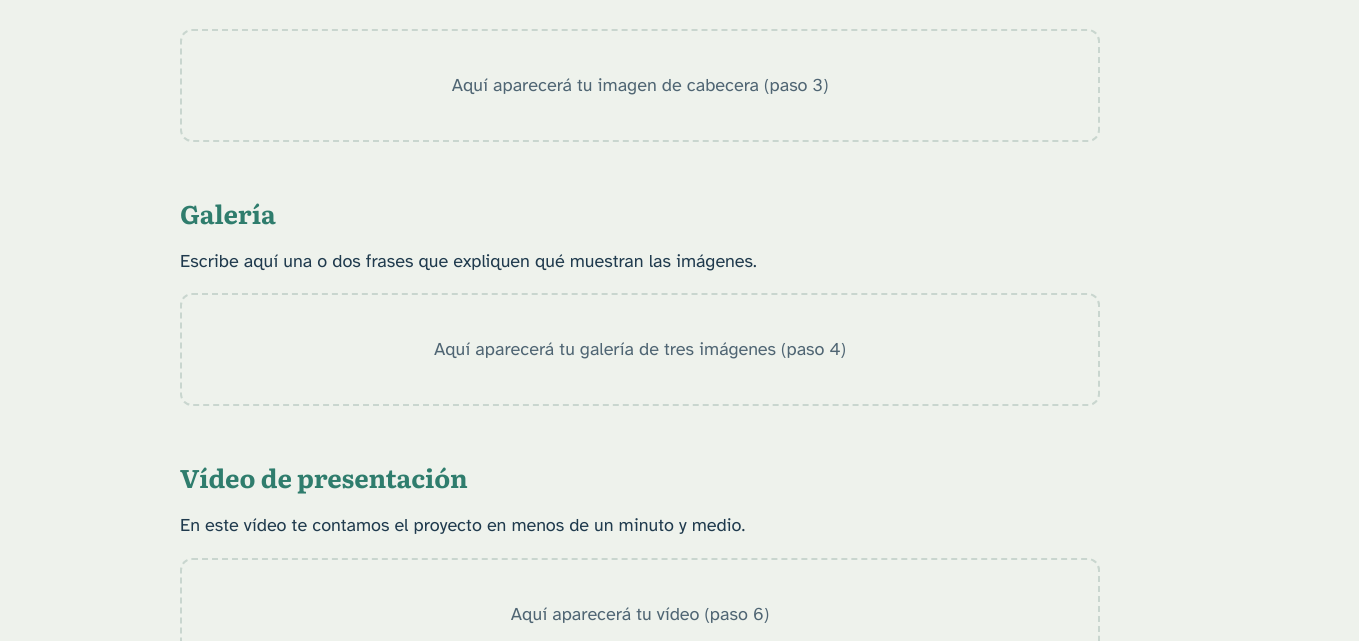
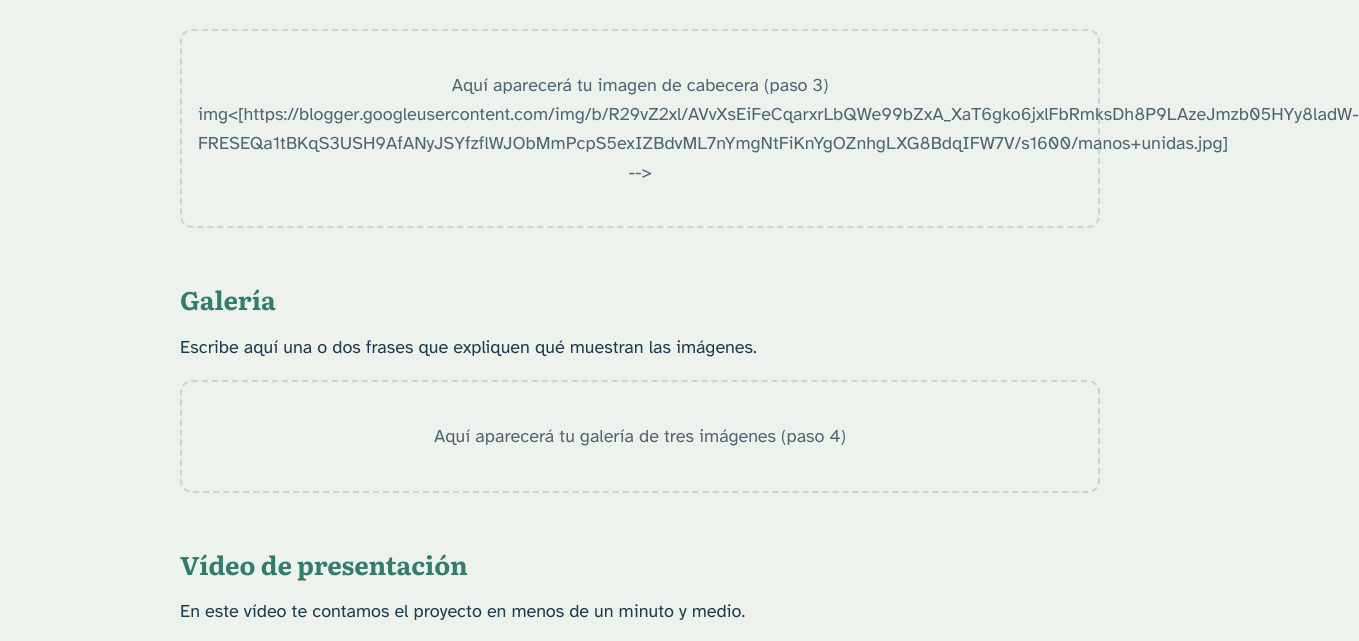
Before and after one commit to lauramendozauca/-practica-imagenes-video, a plain HTML site: page index.html in a window 1280 px wide. Shown: the part 150-791 px from the top of the page, 1359 px wide, since content can reach past the window. Drawn offline with Linux system fonts and the light colour scheme.

```diff
--- a/index.html
+++ b/index.html
@@ -148,7 +148,7 @@
     <p class="subtitulo">Escribe aquí en una o dos frases de qué trata tu proyecto y a quién va dirigido.</p>
 
     <div class="zona" data-aviso="Aquí aparecerá tu imagen de cabecera (paso 3)">
-      <!-- PASO 3: CABECERA ============================ INICIO -->
+      img<[https://blogger.googleusercontent.com/img/b/R29vZ2xl/AVvXsEiFeCqarxrLbQWe99bZxA_XaT6gko6jxlFbRmksDh8P9LAzeJmzb05HYy8ladW-FRESEQa1tBKqS3USH9AfANyJSYfzflWJObMmPcpS5exIZBdvML7nYmgNtFiKnYgOZnhgLXG8BdqIFW7V/s1600/manos+unidas.jpg] -->
 
       <!-- PASO 3: CABECERA =============================== FIN -->
     </div>
```
